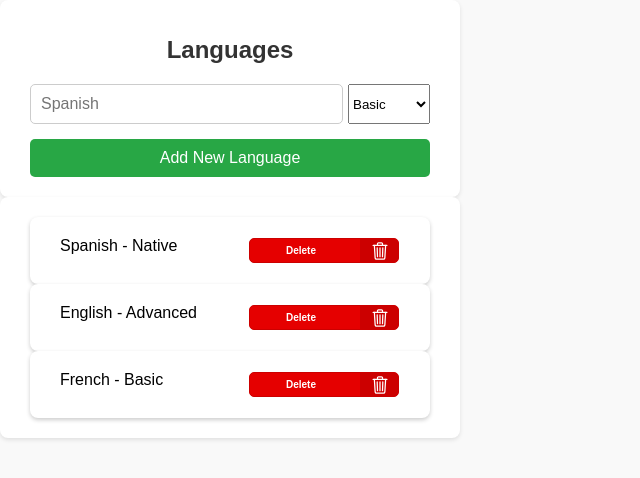
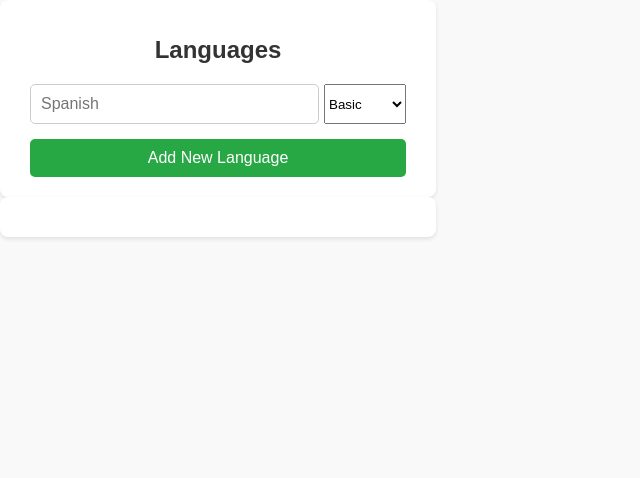
Before and after one commit to ArtSN7/CV-Generator, a React (Vite) app: page / in a window 1280 px wide. Shown: the top 478 px of the page, without its empty margins (0-640 px from the left). Built offline with nearby package versions, Linux system fonts and the light colour scheme.

Commit message:
languages done

```diff
--- a/src/components/languages.jsx
+++ b/src/components/languages.jsx
@@ -1,45 +1,44 @@
 import '../styles/languages.css';
-import deleteIcon from '../data/delete.svg';
 import React, { useState } from 'react';
 import { DeleteBTN } from '../data/delete_btn.jsx';
 
-const lang_list = [
-    {id:crypto.randomUUID(), language: "Spanish", level: "Native"},
-    {id:crypto.randomUUID(), language: "English", level: "Advanced"},
-    {id:crypto.randomUUID(), language: "French", level: "Basic"}
-];
+const lang_list = [];
 
-function handleDeleteLanguage(id) {
-    setLanguages(languages.filter(lang => lang.id !== id));
-}
-
-function handleAddLanguage() {
-    if (newLanguage && newLevel) {
-        const newLang = { id: crypto.randomUUID(), language: newLanguage, level: newLevel };
-        setLanguages([...languages, newLang]);
-        setNewLanguage('');
-        setNewLevel('');
-    }
-}
 
 function Languages() {
 
     const [languages, setLanguages] = useState(lang_list);
     const [newLanguage, setNewLanguage] = useState('');
-    const [newLevel, setNewLevel] = useState('');
+    const [newLevel, setNewLevel] = useState('Basic');
+
+
+    const handleDeleteLanguage = (id) => {
+        setLanguages(languages.filter(lang => lang.id !== id));
+    };
+
+    const handleAddLanguage = (event) => {
+        event.preventDefault(); // Prevent default form submission
+
+        if (newLanguage && newLevel) {
+            const newLang = { id: crypto.randomUUID(), language: newLanguage, level: newLevel };
+            setLanguages([...languages, newLang]);
+            setNewLanguage('');
+            setNewLevel('Basic');
+        }
+    };
 
 
     return (
         <>
         <div class="form-container">
             <h1>Languages</h1>
-            <form>
-                <div class="form-group">
-                <input type="language" name="language" placeholder="Spanish" required />
-                <select id="level" required>
-                    <option value="basic">Basic</option>
-                    <option value="advanced">Advanced</option>
-                    <option value="native">Native</option>
+            <form onSubmit={handleAddLanguage}>
+                <div className="form-group">
+                <input type="text" name="language" placeholder="Spanish" required value={newLanguage} onChange={(e) => setNewLanguage(e.target.value)}/>
+                <select id="level" required value={newLevel} onChange={(e) => setNewLevel(e.target.value)}>
+                    <option value="Basic">Basic</option>
+                    <option value="Advanced">Advanced</option>
+                    <option value="Native">Native</option>
                 </select>
                 </div>
                 <button type="button" onClick={handleAddLanguage}>Add New Language</button>
@@ -49,7 +48,7 @@ function Languages() {
                 {languages.map(lang => (
 
                     <div className="list"key={lang.id}>
-                        <p1>{lang.language} - {lang.level}</p1>
+                        <p>{lang.language} - {lang.level}</p>
                         <DeleteBTN onClick={() => handleDeleteLanguage(lang.id)}/>
                     </div>
 
--- a/src/data/delete_btn.jsx
+++ b/src/data/delete_btn.jsx
@@ -4,7 +4,6 @@ import styled from 'styled-components';
 const StyledButton = styled.button`
   padding: 1px 1px;
   font-size: 10px;
-  margin: 1px;
   background-color: #007bff;
   color: white;
   border: none;
@@ -16,10 +15,10 @@ const StyledButton = styled.button`
   }
 `;
 
-export function DeleteBTN() {
+export function DeleteBTN({ onClick }) {
   return (
     <StyledWrapper>
-      <StyledButton className="button" type="button">
+      <StyledButton className="button" type="button" onClick={onClick}>
         <span className="button__text">Delete</span>
         <span className="button__icon"><svg className="svg" height={512} viewBox="0 0 512 512" width={512} xmlns="http://www.w3.org/2000/svg"><title /><path d="M112,112l20,320c.95,18.49,14.4,32,32,32H348c17.67,0,30.87-13.51,32-32l20-320" style={{fill: 'none', stroke: '#fff', strokeLinecap: 'round', strokeLinejoin: 'round', strokeWidth: 32}} /><line style={{stroke: '#fff', strokeLinecap: 'round', strokeMiterlimit: 10, strokeWidth: 32}} x1={80} x2={432} y1={112} y2={112} /><path d="M192,112V72h0a23.93,23.93,0,0,1,24-24h80a23.93,23.93,0,0,1,24,24h0v40" style={{fill: 'none', stroke: '#fff', strokeLinecap: 'round', strokeLinejoin: 'round', strokeWidth: 32}} /><line style={{fill: 'none', stroke: '#fff', strokeLinecap: 'round', strokeLinejoin: 'round', strokeWidth: 32}} x1={256} x2={256} y1={176} y2={400} /><line style={{fill: 'none', stroke: '#fff', strokeLinecap: 'round', strokeLinejoin: 'round', strokeWidth: 32}} x1={184} x2={192} y1={176} y2={400} /><line style={{fill: 'none', stroke: '#fff', strokeLinecap: 'round', strokeLinejoin: 'round', strokeWidth: 32}} x1={328} x2={320} y1={176} y2={400} /></svg></span>
       </StyledButton>
--- a/src/styles/languages.css
+++ b/src/styles/languages.css
@@ -17,6 +17,13 @@ body {
     width: 100%;
     max-width: 400px;
     text-align: center;
+}
+
+.form-container p {
+
+    font-size: 1rem;
+    font-weight: bold;
+
 }
 
 h1 {
@@ -81,6 +88,7 @@ button:hover {
     display: flex;
     flex-direction: row;
     justify-content: space-between;
+    align-items: center;
     background: #fff;
     padding: 20px 30px;
     border-radius: 8px;
```
